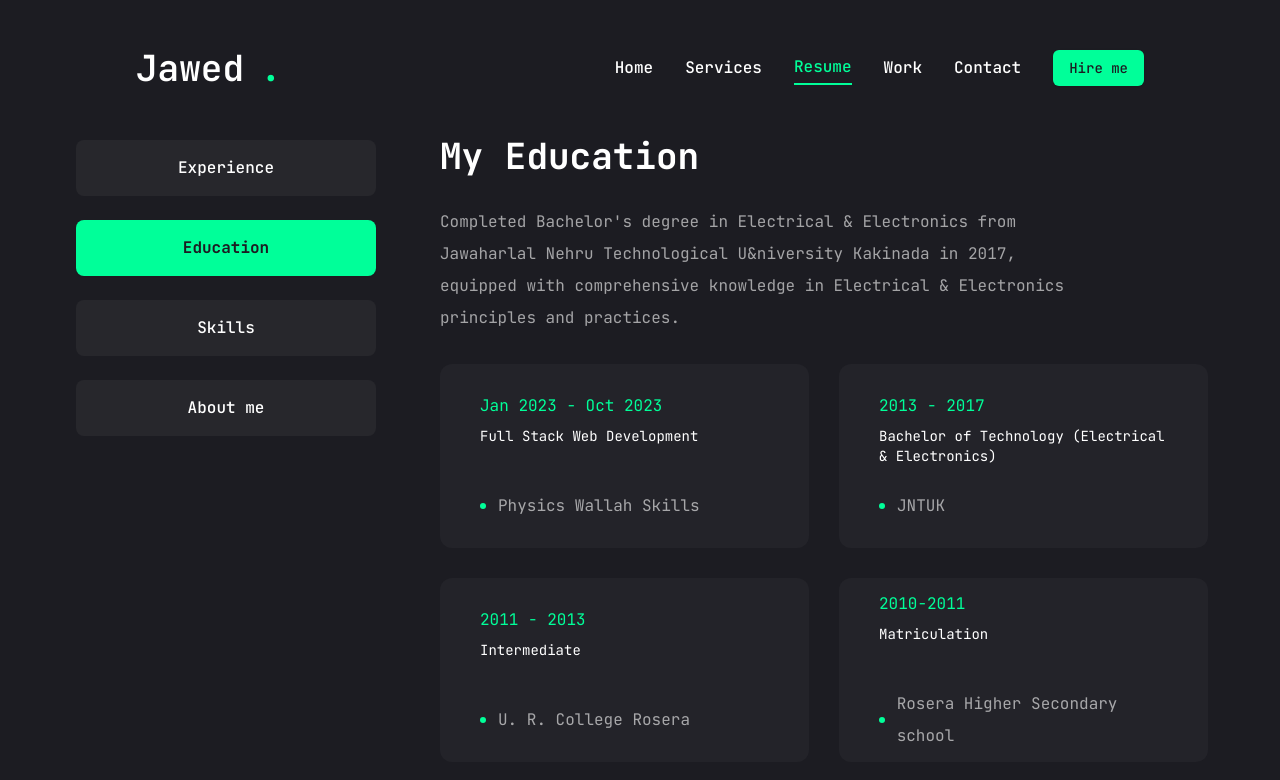
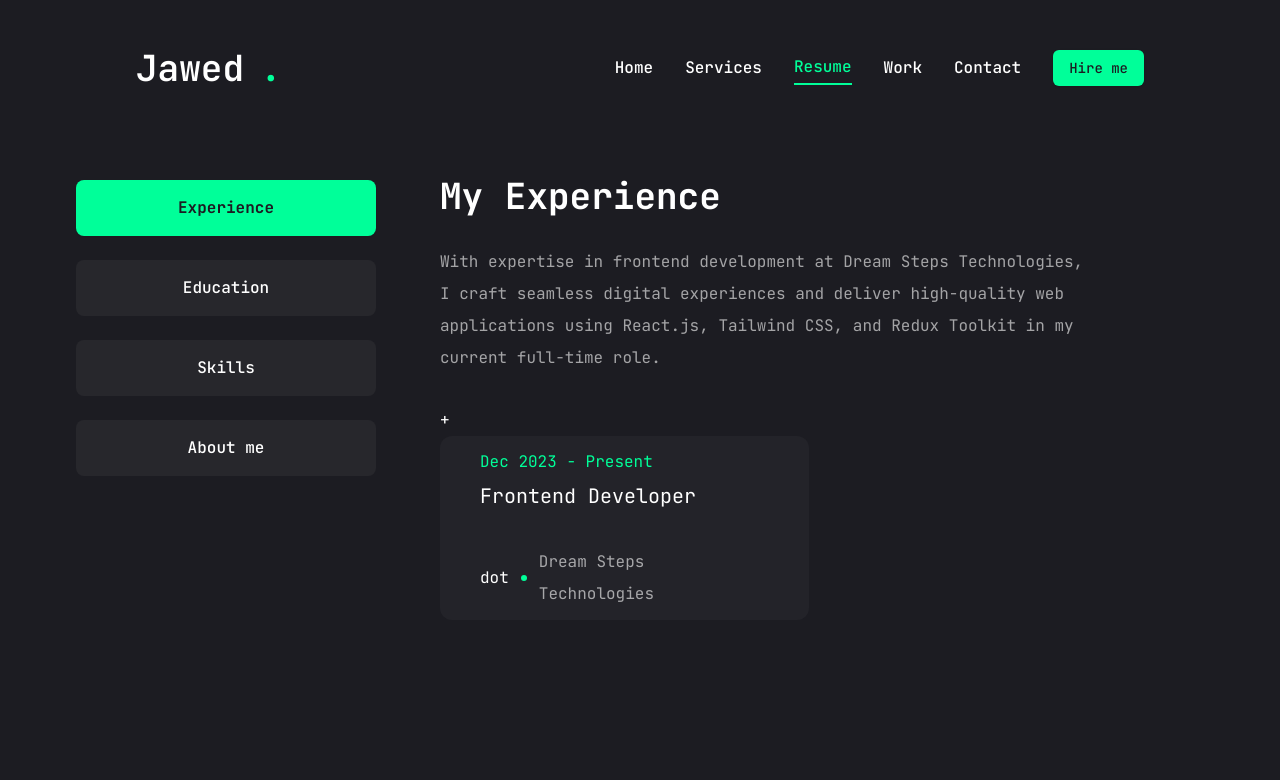
Before and after one commit to mdjawedansari/Portfolio_Jawed, a Next.js app: page /resume in a window 1280 px wide. Shown: the top 780 px of the page. Built offline with nearby package versions, Linux system fonts and the light colour scheme.

Commit message:
experience added

```diff
--- a/components/ResumePage.jsx
+++ b/components/ResumePage.jsx
@@ -165,7 +165,7 @@ const ResumePage = () => {
     >
       <div className="container mx-auto">
         <Tabs
-          defaultValue="education"
+          defaultValue="experience"
           className="flex flex-col xl:flex-row gap-[60px]"
         >
           <TabsList className="flex flex-col w-full max-w-[308px] mx-auto xl:mx-0 gap-6">
```
